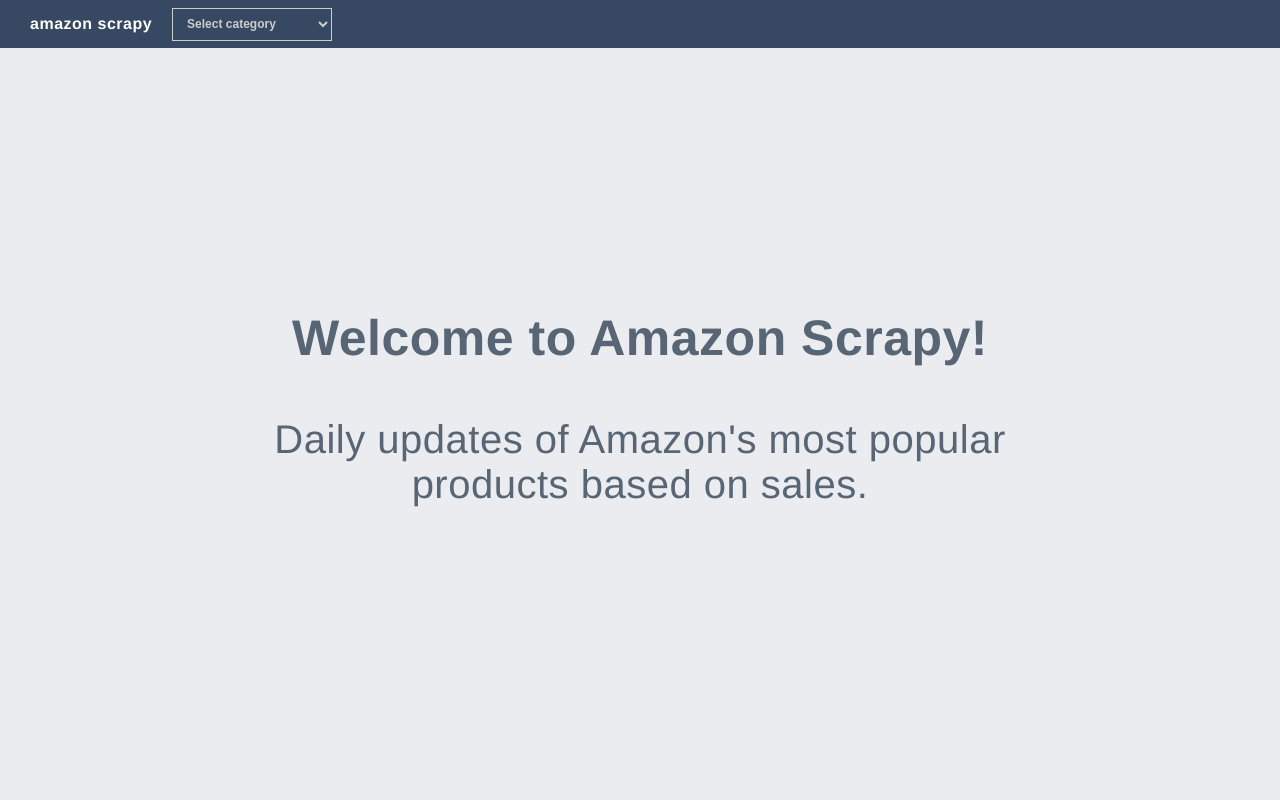
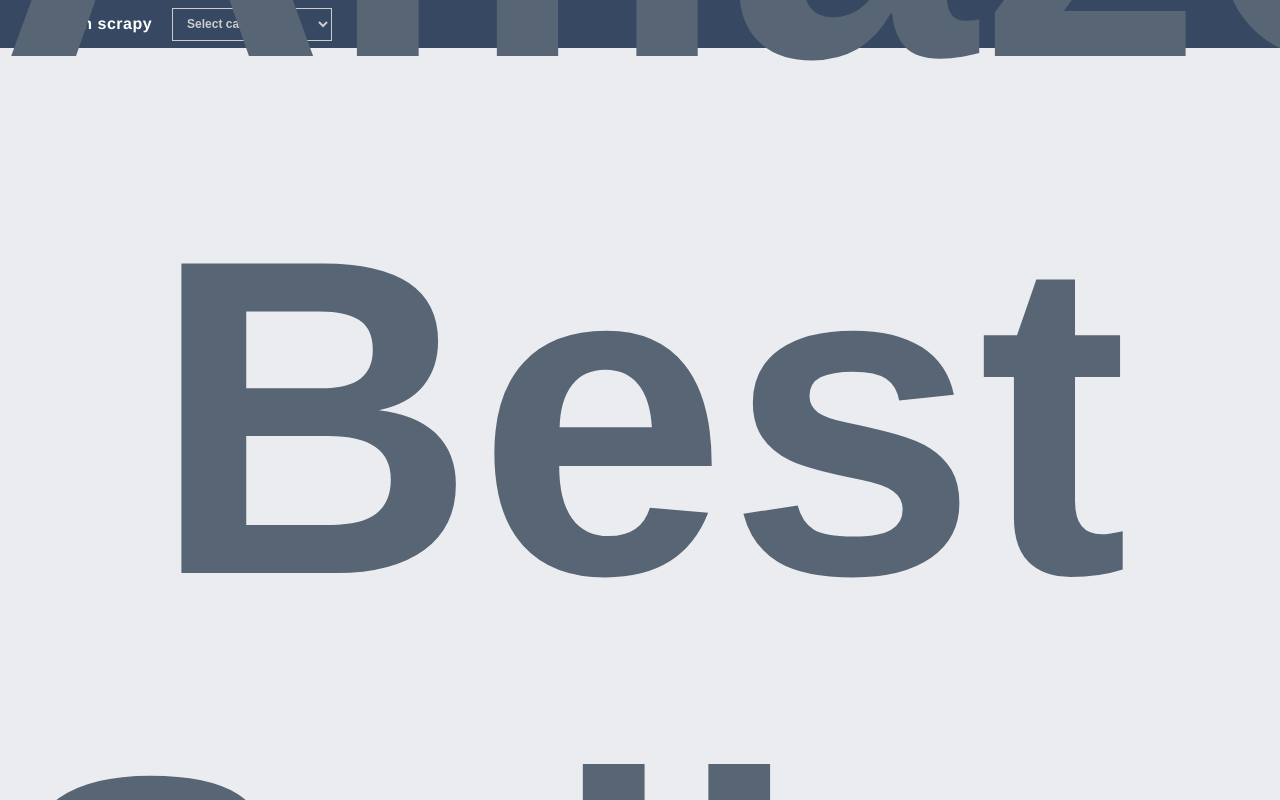
Before and after one commit to lfsalazarcruz/aaper, a React (Create React App) app in the folder amazon-products/: page / in a window 1280 px wide. Built offline with nearby package versions, Linux system fonts and the light colour scheme.

Commit message:
Added welcome text and new name to app

```diff
--- a/amazon-products/src/components/home/Home.js
+++ b/amazon-products/src/components/home/Home.js
@@ -6,7 +6,7 @@
     return (
       <HomeContainer>
         <PageTitle>Welcome to Amazon Scrapy!</PageTitle>
-        {/* <PageSubtitle>Amazon Best Sellers</PageSubtitle> */}
+        <PageSubtitle>Amazon Best Sellers</PageSubtitle>
         <PageInfo>
           Daily updates of Amazon's most popular products based on sales.
         </PageInfo>
```
